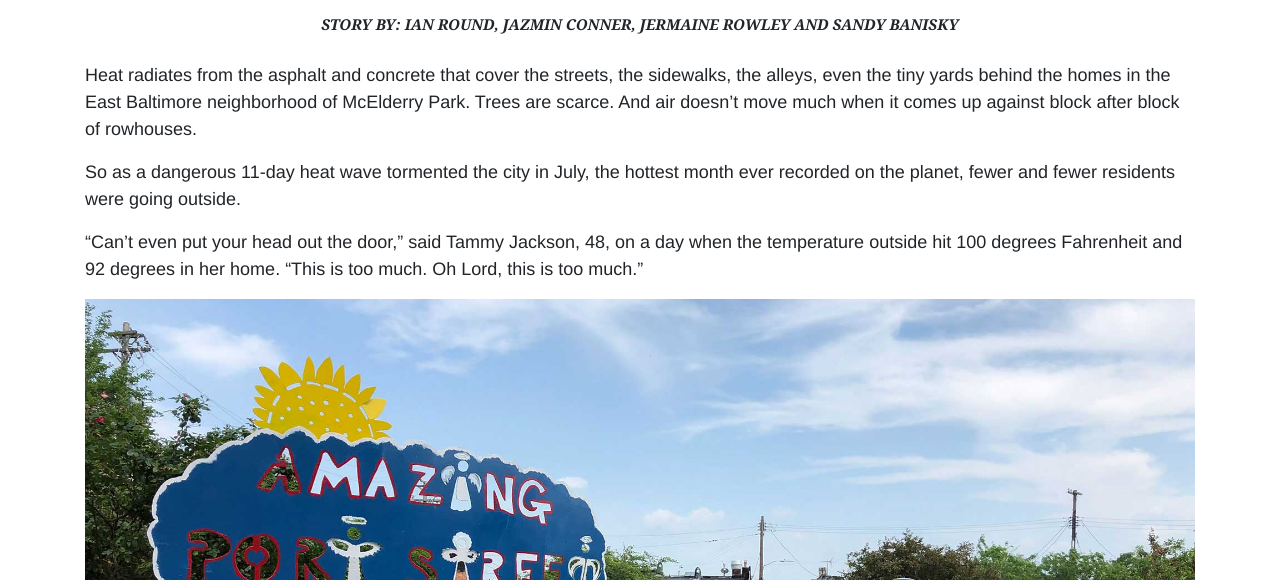
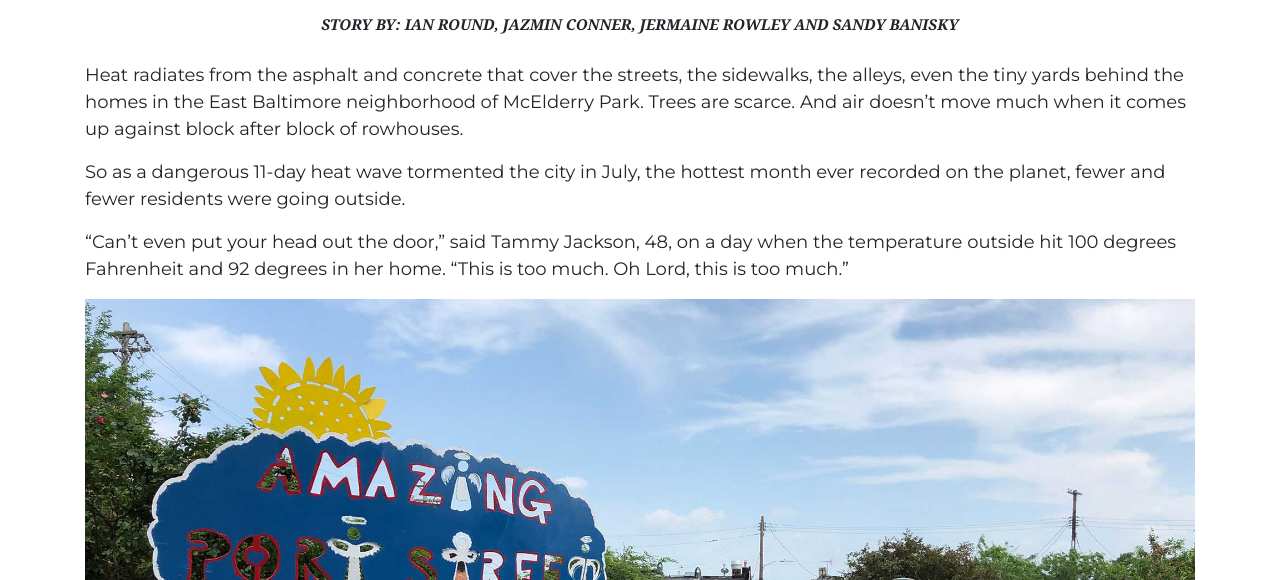
Before and after one commit to keliving/Kelly-Livingston-Jour652, a plain HTML site: page climate-crisis-story/climate-crisis-story.html in a window 1280 px wide. Shown: the part 220-800 px from the top of the page. Drawn offline with nearby package versions, Linux system fonts and the light colour scheme.

Commit message:
Update style.css

```diff
--- a/climate-crisis-story/style.css
+++ b/climate-crisis-story/style.css
@@ -30,7 +30,7 @@ h2{
 }
 
 p{
-  font-family: Helvetica, Arial, sans-serif;
+  font-family: Montserrat, Helvetica, sans-serif;
   font-size: 18px;
 }
 
```
